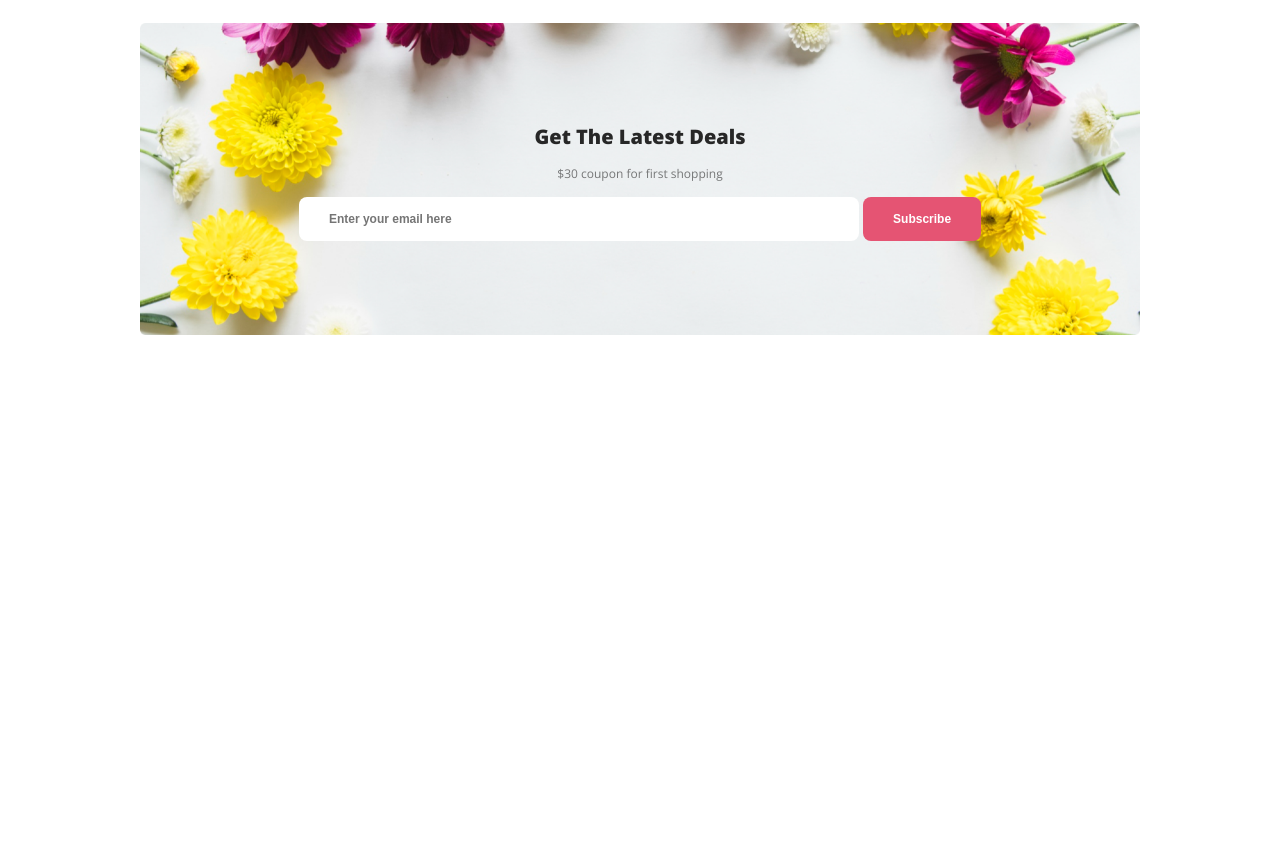
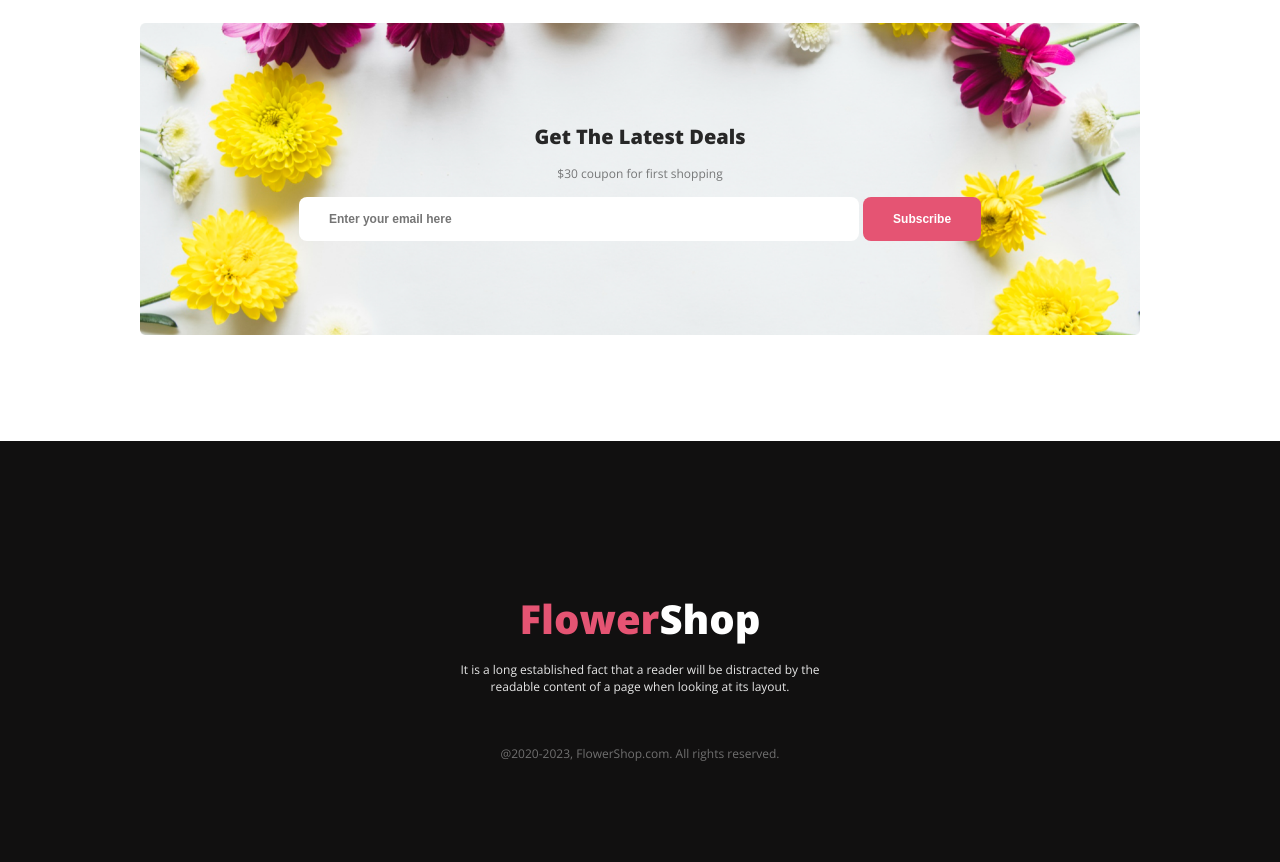
Before and after one commit to SarahSamiha/flower-shop, a plain HTML site: page index.html in a window 1280 px wide. Shown: the part 1610-2472 px from the top of the page. Before the commit the page ends 1951 px from the top, so only its background shows below. Drawn offline with nearby package versions, Linux system fonts and the light colour scheme.

Commit message:
added footer

```diff
--- a/index.html
+++ b/index.html
@@ -124,6 +124,20 @@
 
     <footer>
 
+        <section class="footer-container">
+            <h1 id="fotter-title" class="title">
+                <span class="pink-text">Flower</span>Shop
+            </h1>
+
+            <p id="footer-description" class="description">
+                It is a long established fact that a reader will be distracted by the readable content of a page when looking at its layout.
+            </p>
+
+            <p class="copyright">
+                @2020-2023, FlowerShop.com. All rights reserved.
+            </p>
+
+        </section>
     </footer>
 </body>
 
--- a/styles/flowerShop.css
+++ b/styles/flowerShop.css
@@ -144,3 +144,34 @@ body {
     margin-bottom: 100px;
     width: 500px;
 }
+
+/* Footer */
+
+footer {
+    background-color: #111010;
+}
+
+.footer-container {
+    text-align: center;
+    padding: 50px 100px;
+    margin-top: 100px;
+}
+
+#fotter-title {
+    color: #FFFFFF;
+    font-size: 40px;
+    font-weight: 800;
+}
+
+#footer-description {
+    color: #FFFFFFE5;
+    max-width: 450px;
+    padding: 0px 350px;
+}
+
+.copyright {
+    color: rgba(255, 255, 255, 0.40);
+    font-size: 12px;
+    font-weight: 400;
+    margin: 50px;
+}
```
